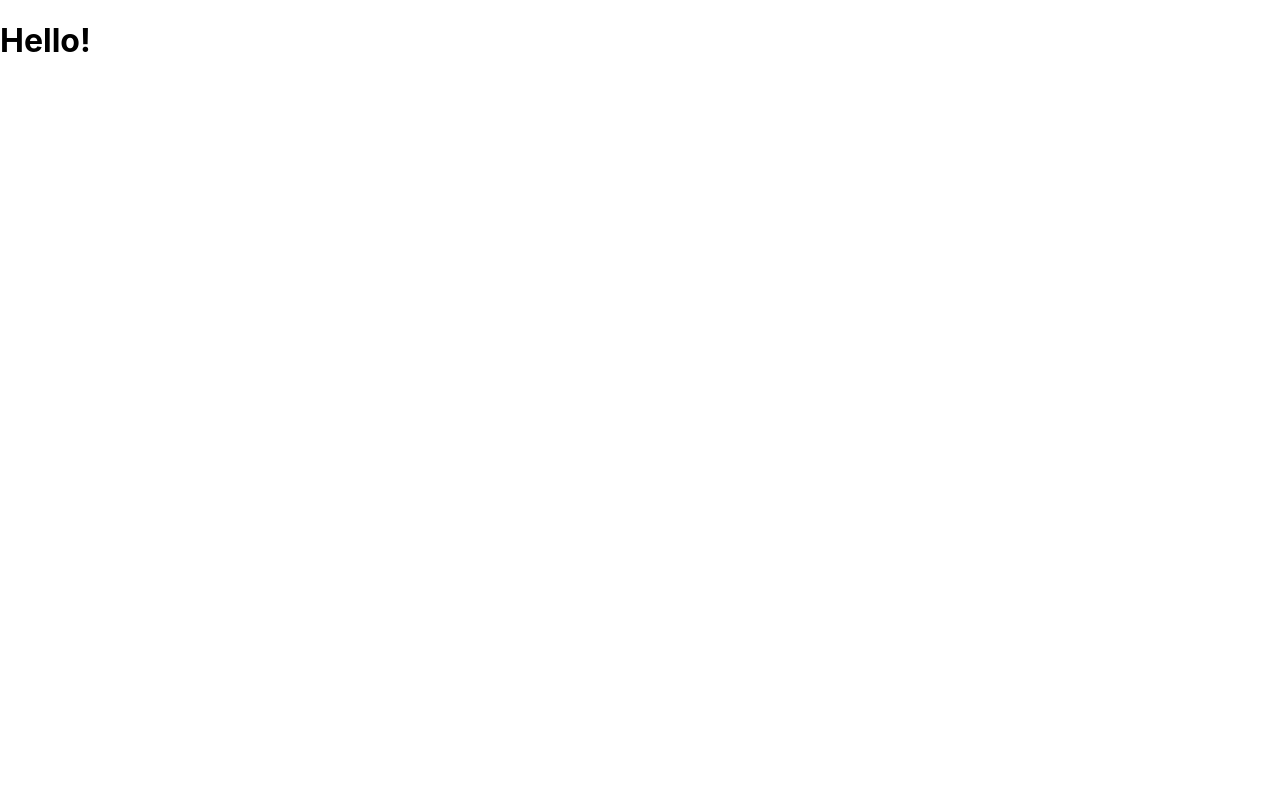
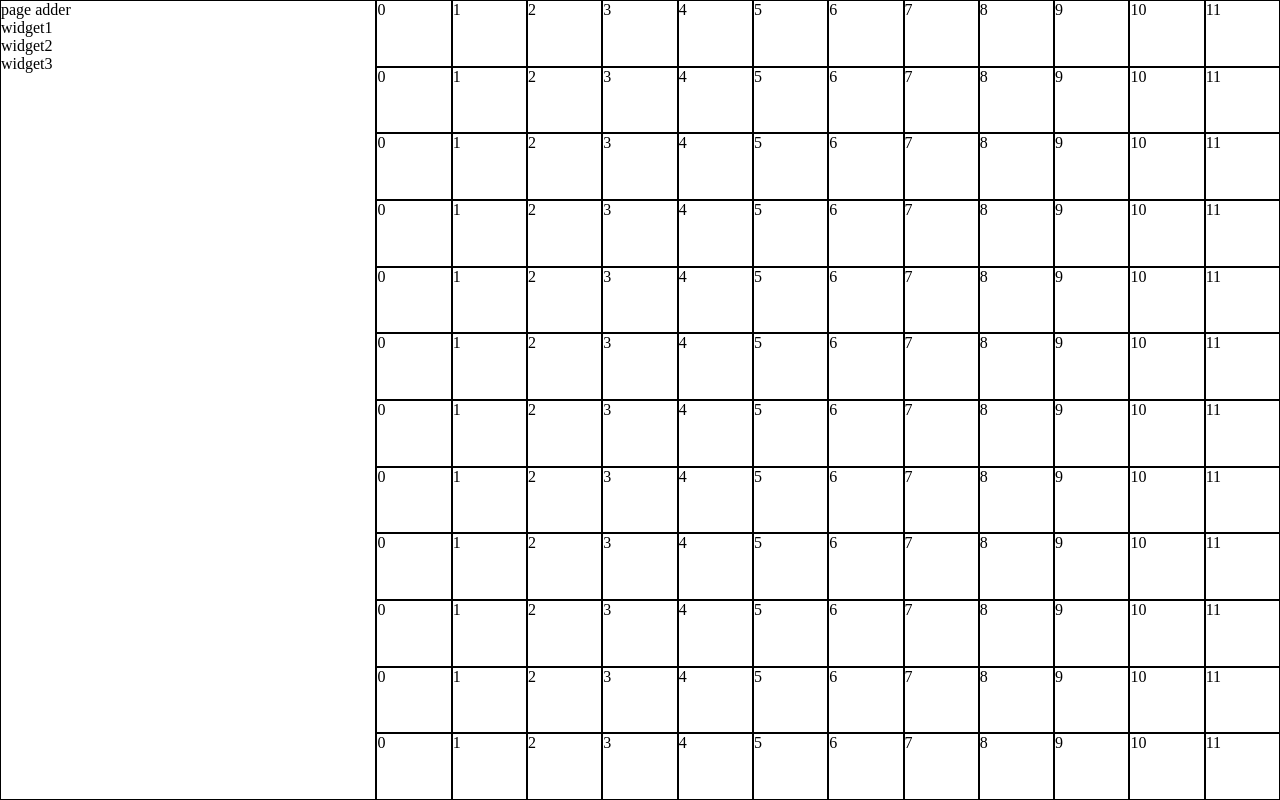
Before and after one commit to Andrei0872/smarthack, a React (Create React App) app in the folder client/: page / in a window 1280 px wide. Built offline with nearby package versions, Linux system fonts and the light colour scheme.

Commit message:
chore: initial stages

```diff
--- a/client/package.json
+++ b/client/package.json
@@ -7,6 +7,8 @@
     "@testing-library/react": "^13.4.0",
     "@testing-library/user-event": "^13.5.0",
     "react": "^18.2.0",
+    "react-dnd": "^16.0.1",
+    "react-dnd-html5-backend": "^16.0.1",
     "react-dom": "^18.2.0",
     "react-scripts": "5.0.1",
     "web-vitals": "^2.1.4"
--- a/client/src/App.css
+++ b/client/src/App.css
@@ -1,38 +1,8 @@
-.App {
-  text-align: center;
+.main {
+  display: grid;
+  grid-template-columns: 5fr 12fr;
 }
 
-.App-logo {
-  height: 40vmin;
-  pointer-events: none;
+.sidebar {
+  border: 1px solid black;
 }
-
-@media (prefers-reduced-motion: no-preference) {
-  .App-logo {
-    animation: App-logo-spin infinite 20s linear;
-  }
-}
-
-.App-header {
-  background-color: #282c34;
-  min-height: 100vh;
-  display: flex;
-  flex-direction: column;
-  align-items: center;
-  justify-content: center;
-  font-size: calc(10px + 2vmin);
-  color: white;
-}
-
-.App-link {
-  color: #61dafb;
-}
-
-@keyframes App-logo-spin {
-  from {
-    transform: rotate(0deg);
-  }
-  to {
-    transform: rotate(360deg);
-  }
-}
--- a/client/src/App.js
+++ /dev/null
@@ -1,7 +0,0 @@
-import './App.css';
-
-function App() {
-  return <h1>Hello!</h1>
-}
-
-export default App;
--- /dev/null
+++ b/client/src/App.jsx
@@ -0,0 +1,18 @@
+import { DndProvider } from 'react-dnd';
+import './App.css';
+import BuildingArea from './components/BuildingArea';
+import Sidebar from './components/Sidebar';
+import { HTML5Backend } from 'react-dnd-html5-backend'
+
+function App() {
+  return (
+    <div className='main'>
+      <DndProvider backend={HTML5Backend}>
+        <Sidebar />
+        <BuildingArea />
+      </DndProvider>
+    </div>
+  )
+}
+
+export default App;
--- /dev/null
+++ b/client/src/components/BuildingArea.css
@@ -0,0 +1,21 @@
+.widgets-wrapper {
+  display: grid;
+  grid-template-rows: repeat(12, 1fr);
+  height: 100%;
+  position: absolute;
+  inset: 0;
+}
+
+.building-area {
+  position: relative;
+  z-index: -1;
+}
+
+.row {
+  display: grid;
+  grid-template-columns: repeat(12, 1fr);
+}
+
+.cell {
+  border: 1px solid black;
+}
--- /dev/null
+++ b/client/src/components/BuildingArea.jsx
@@ -0,0 +1,38 @@
+import { useDrop } from 'react-dnd';
+import './BuildingArea.css'
+import Cell from './Cell'
+
+function BuildingArea() {
+  const [{ isOver, itemType }, drop] = useDrop(() => ({
+    accept: 'widget',
+    drop: (item, monitor) => {
+      console.log('dropped');
+    },
+    collect: monitor => ({
+      isOver: !!monitor.isOver(),
+      itemType: monitor.getItemType(),
+    }),
+  }), []);
+
+  console.log({ isOver });
+
+  return (
+    <div ref={drop} className="building-area">
+      <div className='widgets-wrapper'>
+      {
+        Array.from({ length: 12 }).map((r, idx) => (
+          <div className="row" key={idx}>
+            {
+              Array.from({ length: 12 }).map((c, cIdx) => (
+                <Cell className="cell" key={`cell-${idx}-${cIdx}`}>{cIdx}</Cell>
+              ))
+            }
+          </div>
+        ))
+      }
+      </div>
+    </div>
+  )
+}
+
+export default BuildingArea
--- /dev/null
+++ b/client/src/components/Cell.jsx
@@ -0,0 +1,22 @@
+import { useDrop } from "react-dnd";
+
+function Cell({ children, ...props}) {
+  // const [{ isOver, itemType }, drop] = useDrop(() => ({
+  //   accept: 'widget',
+  //   drop: (item, monitor) => {
+  //     console.log('dropped');
+  //   },
+  //   collect: monitor => ({
+  //     isOver: !!monitor.isOver(),
+  //     itemType: monitor.getItemType(),
+  //   }),
+  // }), []);
+
+  // console.log({ isOver , children});
+
+  return (
+    <div {...props}>{children}</div>
+  )
+}
+
+export default Cell
--- /dev/null
+++ b/client/src/components/Sidebar.jsx
@@ -0,0 +1,20 @@
+import './Sidebar.css'
+import Widget from './Widget'
+
+function Sidebar() {
+  return (
+    <div className="sidebar">
+      <div className="page-adder">page adder</div>
+      <div className="widgets">
+        <ul>
+          <Widget>widget1</Widget>
+          <Widget>widget2</Widget>
+          <Widget>widget3</Widget>
+        </ul>
+      </div>
+
+    </div>
+  )
+}
+
+export default Sidebar
--- /dev/null
+++ b/client/src/components/Widget.jsx
@@ -0,0 +1,23 @@
+import { useDrag } from 'react-dnd'
+
+function Widget({ children, ...props }) {
+  const [{ isDragging }, drag] = useDrag(() => ({
+    type: 'widget',
+    collect: (monitor) => ({
+      isDragging: !!monitor.isDragging()
+    }),
+    item: {
+      name: 'foo',
+      height: 2,
+      length: 5,
+    }
+  }))
+
+  console.log(isDragging);
+
+  return (
+    <div ref={drag} {...props}>{children}</div>
+  )
+}
+
+export default Widget
--- a/client/src/index.css
+++ b/client/src/index.css
@@ -1,13 +1,9 @@
-body {
+* {
   margin: 0;
-  font-family: -apple-system, BlinkMacSystemFont, 'Segoe UI', 'Roboto', 'Oxygen',
-    'Ubuntu', 'Cantarell', 'Fira Sans', 'Droid Sans', 'Helvetica Neue',
-    sans-serif;
-  -webkit-font-smoothing: antialiased;
-  -moz-osx-font-smoothing: grayscale;
+  padding: 0;
+  box-sizing: border-box;
 }
 
-code {
-  font-family: source-code-pro, Menlo, Monaco, Consolas, 'Courier New',
-    monospace;
+html, body, #root, .main {
+  height: 100%;
 }
```
Also changed, not shown: client/src/components/Row.jsx (added, +7 -0 lines), client/src/components/Sidebar.css (added), 1 other file (tests, documents, lock files or other folders).
